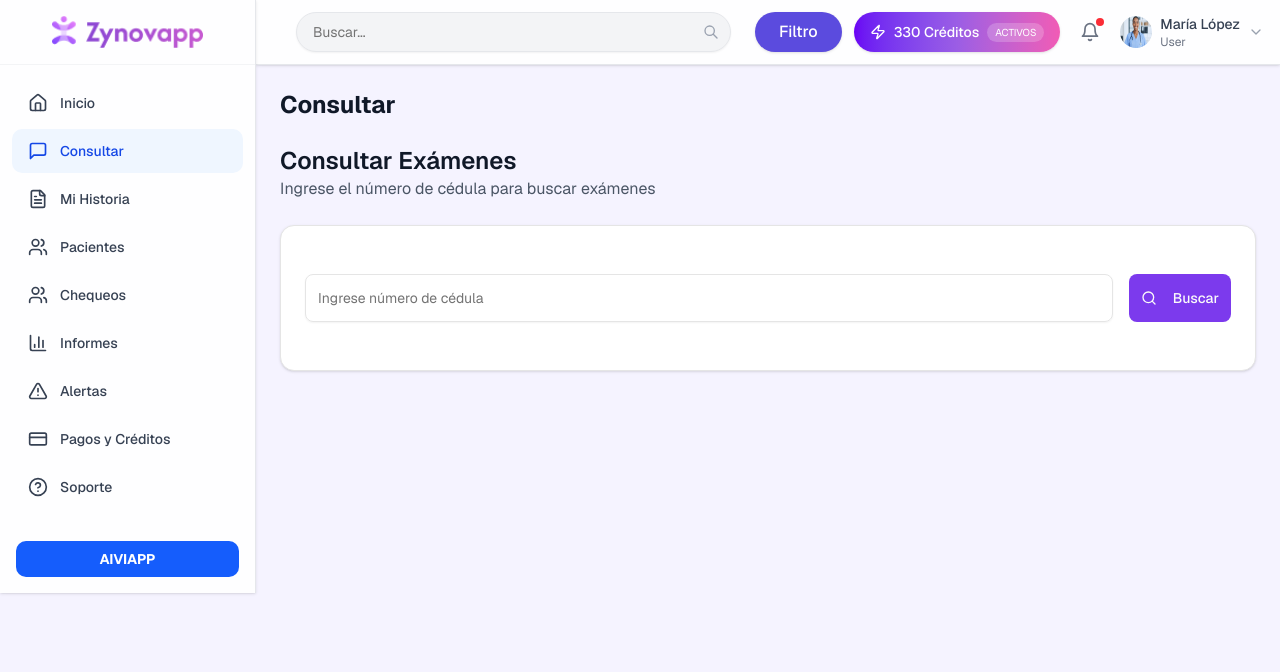
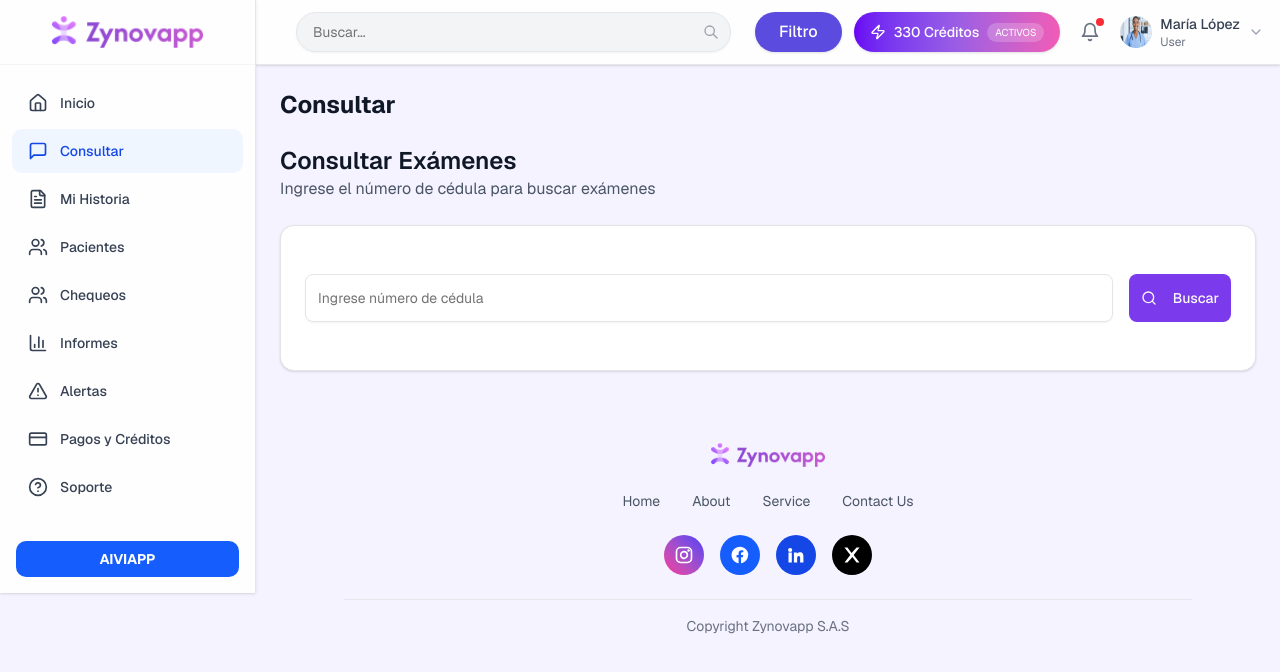
Before and after one commit to ChilyGarcia/zynovapp-frontend, a Next.js app: page /consult in a window 1280 px wide. Shown: the top 672 px of the page. Built offline with nearby package versions, Linux system fonts and the light colour scheme.

Commit message:
fix:add-component-footer-consult

```diff
--- a/components/consult.tsx
+++ b/components/consult.tsx
@@ -21,6 +21,7 @@ import {
   TableRow,
 } from "@/components/ui/table";
 import { Badge } from "@/components/ui/badge";
+import FooterComponent from "./footer/footer-component";
 
 const mockExams = [
   {
@@ -177,6 +178,7 @@ export function Consult() {
           </CardFooter>
         </Card>
       )}
+      <FooterComponent />
     </div>
   );
 }
```
